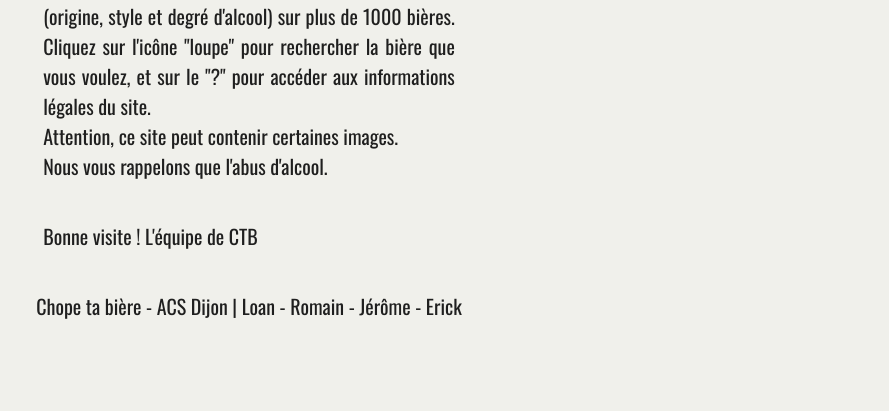
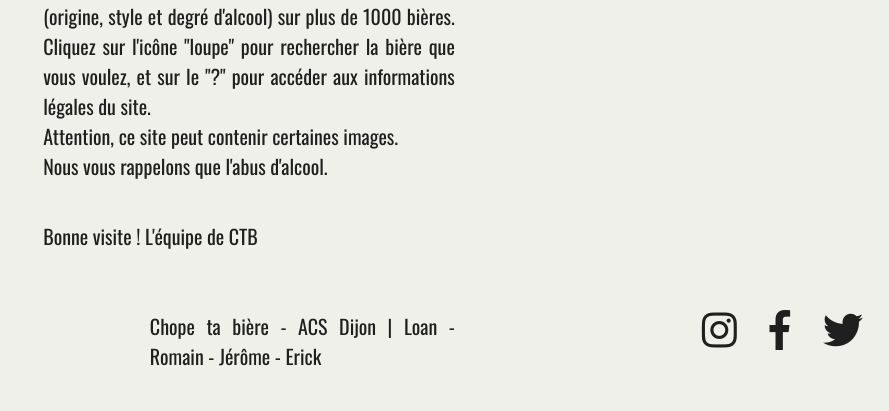
Before and after one commit to r0m21/databeerbase, a PHP site: the page made by app/view/Index/index.html.twig in a window 1280 px wide. Shown: the part 765-1176 px from the top of the page, without its empty margins (391-1280 px from the left). Before the commit the page ends 1084 px from the top, so only its background shows below. Run offline with PHP 8.4, Linux system fonts and the light colour scheme; the template is opened without the code that fills it, so the values that code supplies are empty; some libraries are stand-ins or nearby versions.

Commit message:
modifs sur le footer

```diff
--- a/app/view/Index/index.html.twig
+++ b/app/view/Index/index.html.twig
@@ -25,7 +25,7 @@
         </div>
     </div>
     <div class="row">
-        <p class="col offset-s2 offset-m5 offset-l4 s8 m10 l4 fs20 fs20-sm oswald textjustify">Bienvenue sur "Chope ta bière !", site dédié à la présentation (avant dégustation) de bières internationales.
+        <p class="col offset-s2 offset-m5 offset-l4 s8 m10 l4 fs20 fs16-sm oswald textjustify">Bienvenue sur "Chope ta bière !", site dédié à la présentation (avant dégustation) de bières internationales.
             Vous trouverez des informations (origine, style et degré d'alcool) sur plus de 1000 bières.
             Cliquez sur l'icône "loupe" pour rechercher la bière que vous voulez, et sur le "?" pour accéder aux informations légales du site.
             <br>
@@ -34,7 +34,7 @@
             Nous vous rappelons que l'abus d'alcool.
 
         </p>
-        <p class="col offset-s2 offset-m5 offset-l4 s8 m10 l4 fs20 fs20-sm oswald textjustify">
+        <p class="col offset-s2 offset-m5 offset-l4 s8 m10 l4 fs20 fs16-sm oswald textjustify">
             Bonne visite ! L'équipe de CTB
         </p>
     </div>
--- a/app/view/Layout/footer.html.twig
+++ b/app/view/Layout/footer.html.twig
@@ -1,7 +1,18 @@
 <footer>
-    <p class="center-align fs20 fs16-sm oswald">
-        Chope ta bière - ACS Dijon | Loan - Romain - Jérôme - Erick
-    </p>
+    <div class="row">
+        <div class="col offset-s2 offset-m5 offset-l5 s8 m10 l3 center-align">
+            <p class="textjustify fs20 fs16-sm oswald">
+                Chope ta bière - ACS Dijon | Loan - Romain - Jérôme - Erick
+            </p>
+        </div>
+        <div class="col offset-l2 l2 lh100p">
+            <div class="center-align">
+                <i class="fab fa-instagram fa-4x"></i>
+                <i class="fab fa-facebook-f fa-4x mleft30p"></i>
+                <i class="fab fa-twitter fa-4x mleft30p"></i>
+            </div>
+        </div>
+    </div>
 </footer>
 
 <script src="https://code.jquery.com/jquery-2.1.1.min.js"></script>
--- a/app/view/Layout/header.html.twig
+++ b/app/view/Layout/header.html.twig
@@ -6,8 +6,6 @@
         </div>
         <hr>
     </div>
-
-
     <nav class="h180p col offset-l3 l2 bgnocolor noborder noshadow">
         <div class="lh210p navBottom center-align">
             <div class="mtop10-sm">
@@ -17,5 +15,4 @@
             </div>
         </div>
     </nav>
-
 </header>
--- a/assets/css/style.css
+++ b/assets/css/style.css
@@ -63,6 +63,7 @@ html{font-size:62.5%;}
         .h180p{height:180px;}
 
         .lh210p{line-height: 210px;}
+        .lh100p{line-height:100px;}
 
 
 /* ------------- Widths ------------- */
```
